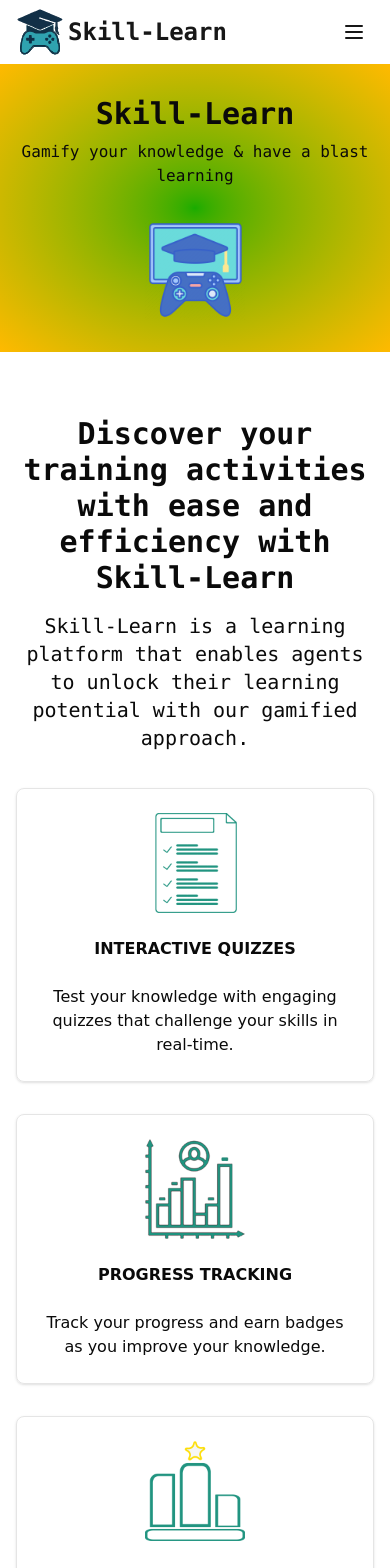
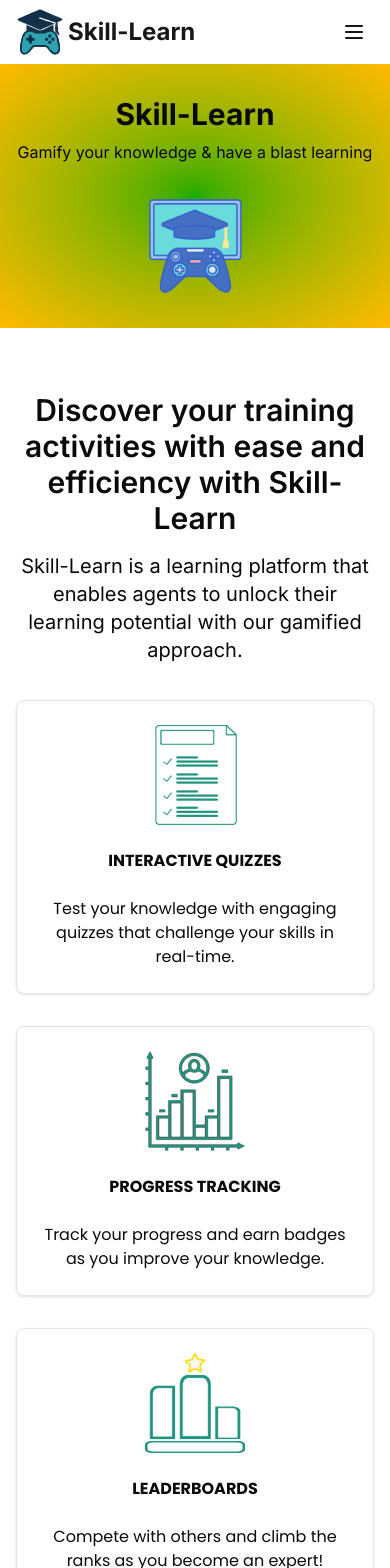
Before and after one commit to Coding-with-Thang/skill-learn, a Next.js app: page / in a window 390 px wide. Shown: the top 1568 px of the page. Built offline with nearby package versions, Linux system fonts and the light colour scheme; no server answers.

Commit message:
Unified font

```diff
--- a/package.json
+++ b/package.json
@@ -31,6 +31,7 @@
     "@radix-ui/react-separator": "^1.1.2",
     "@radix-ui/react-slot": "^1.2.3",
     "@radix-ui/react-switch": "^1.2.5",
+    "@radix-ui/react-toggle": "^1.1.10",
     "@radix-ui/react-tooltip": "^1.1.8",
     "@tailwindcss/postcss": "^4.1.8",
     "@tiptap/extension-text-align": "^3.6.2",
--- a/src/app/globals.css
+++ b/src/app/globals.css
@@ -118,11 +118,11 @@
   --transition-slow: 0.5s cubic-bezier(0.4, 0, 0.2, 1);
 
   /* Typography */
-  --font-sans: system-ui, -apple-system, BlinkMacSystemFont, "Segoe UI", Roboto,
+  --font-sans: Inter, system-ui, -apple-system, BlinkMacSystemFont, "Segoe UI", Roboto,
     "Helvetica Neue", Arial, sans-serif;
-  --font-mono: "SF Mono", Monaco, "Cascadia Code", "Roboto Mono", Consolas,
+  --font-mono: "JetBrains Mono", "SF Mono", Monaco, "Cascadia Code", "Roboto Mono", Consolas,
     "Courier New", monospace;
-  --font-display: "Fredoka One", "Comic Sans MS", cursive, sans-serif;
+  --font-display: Poppins, "Fredoka One", "Comic Sans MS", cursive, sans-serif;
 }
 
 .dark {
--- a/src/app/layout.jsx
+++ b/src/app/layout.jsx
@@ -21,8 +21,14 @@ export default function RootLayout({ children }) {
       <html lang="en" suppressHydrationWarning>
         <head>
           <meta name="viewport" content="width=device-width, initial-scale=1" />
+          <link rel="preconnect" href="https://fonts.googleapis.com" />
+          <link rel="preconnect" href="https://fonts.gstatic.com" crossOrigin="anonymous" />
+          <link
+            href="https://fonts.googleapis.com/css2?family=Inter:wght@300;400;500;600;700;800&family=JetBrains+Mono:wght@300;400;500;600;700&family=Poppins:wght@300;400;500;600;700;800&display=swap"
+            rel="stylesheet"
+          />
         </head>
-        <body className="flex flex-col min-h-screen" style={{ background: "var(--background)", color: "var(--foreground)", fontFamily: "var(--font-mono)", transition: "var(--transition)" }}>
+        <body className="flex flex-col min-h-screen font-sans" style={{ background: "var(--background)", color: "var(--foreground)", transition: "var(--transition-normal)" }}>
           <ErrorBoundaryProvider>
             <Header />
             {children}
--- a/src/app/themes.css
+++ b/src/app/themes.css
@@ -108,7 +108,7 @@
   --transition-slow: 0.5s cubic-bezier(0.4, 0, 0.2, 1);
 
   /* Typography */
-  --font-display: "Fredoka One", "Comic Sans MS", cursive, sans-serif;
+  --font-display: Poppins, "Fredoka One", "Comic Sans MS", cursive, sans-serif;
 }
 
 [data-theme="sunset"] {
@@ -221,5 +221,5 @@
   --transition-slow: 0.5s cubic-bezier(0.4, 0, 0.2, 1);
 
   /* Typography */
-  --font-display: "Fredoka One", "Comic Sans MS", cursive, sans-serif;
+  --font-display: Poppins, "Fredoka One", "Comic Sans MS", cursive, sans-serif;
 }
--- a/src/components/ui/enhanced-input.jsx
+++ b/src/components/ui/enhanced-input.jsx
@@ -28,7 +28,7 @@ const EnhancedInput = React.forwardRef(({
       <input
         type={inputType}
         className={cn(
-          "flex w-full rounded-md border bg-input px-3 py-1 text-base shadow-sm transition-all duration-200 file:border-0 file:bg-transparent file:text-sm file:font-medium file:text-foreground placeholder:text-muted-foreground disabled:cursor-not-allowed disabled:opacity-50 md:text-sm",
+          "flex w-full rounded-md border bg-input px-3 py-1 text-base shadow-sm transition-all duration-200 file:border-0 file:bg-input file:text-sm file:font-medium file:text-foreground placeholder:text-muted-foreground disabled:cursor-not-allowed disabled:opacity-50 md:text-sm",
           // Size variants
           size === "sm" && "h-8 text-sm px-2",
           size === "default" && "h-9 px-3",
--- a/src/components/ui/input.jsx
+++ b/src/components/ui/input.jsx
@@ -7,7 +7,7 @@ const Input = React.forwardRef(({ className, type, ...props }, ref) => {
     (<input
       type={type}
       className={cn(
-        "flex h-9 w-full rounded-md border border-input bg-input px-3 py-1 text-base shadow-sm transition-colors duration-normal file:border-0 file:bg-transparent file:text-sm file:font-medium file:text-foreground placeholder:text-muted-foreground hover:bg-input-hover focus-visible:outline-none focus-visible:ring-2 focus-visible:ring-ring-primary focus-visible:ring-offset-2 disabled:cursor-not-allowed disabled:opacity-50 md:text-sm",
+        "flex h-9 w-full rounded-md border border-input bg-input px-3 py-1 text-base shadow-sm transition-colors duration-normal file:border-0 file:bg-input file:text-sm file:font-medium file:text-foreground placeholder:text-muted-foreground hover:bg-input-hover focus-visible:outline-none focus-visible:ring-2 focus-visible:ring-ring-primary focus-visible:ring-offset-2 disabled:cursor-not-allowed disabled:opacity-50 md:text-sm",
         className
       )}
       ref={ref}
--- a/src/components/ui/select.jsx
+++ b/src/components/ui/select.jsx
@@ -16,7 +16,7 @@ const SelectTrigger = React.forwardRef(({ className, children, ...props }, ref)
   <SelectPrimitive.Trigger
     ref={ref}
     className={cn(
-      "flex h-9 w-full items-center justify-between whitespace-nowrap rounded-md border border-input bg-transparent px-3 py-2 text-sm shadow-xs ring-offset-background placeholder:text-muted-foreground focus:outline-hidden focus:ring-1 focus:ring-ring disabled:cursor-not-allowed disabled:opacity-50 [&>span]:line-clamp-1",
+      "flex h-9 w-full items-center justify-between whitespace-nowrap rounded-md border border-input bg-input px-3 py-2 text-sm shadow-xs ring-offset-background placeholder:text-muted-foreground focus:outline-hidden focus:ring-1 focus:ring-ring disabled:cursor-not-allowed disabled:opacity-50 [&>span]:line-clamp-1",
       className
     )}
     {...props}>
@@ -54,7 +54,7 @@ const SelectContent = React.forwardRef(({ className, children, position = "poppe
     <SelectPrimitive.Content
       ref={ref}
       className={cn(
-        "relative z-50 max-h-96 min-w-[8rem] overflow-hidden rounded-md border bg-popover text-popover-foreground shadow-md data-[state=open]:animate-in data-[state=closed]:animate-out data-[state=closed]:fade-out-0 data-[state=open]:fade-in-0 data-[state=closed]:zoom-out-95 data-[state=open]:zoom-in-95 data-[side=bottom]:slide-in-from-top-2 data-[side=left]:slide-in-from-right-2 data-[side=right]:slide-in-from-left-2 data-[side=top]:slide-in-from-bottom-2",
+        "relative z-50 max-h-96 min-w-[8rem] overflow-hidden rounded-md border bg-card text-card-foreground shadow-md data-[state=open]:animate-in data-[state=closed]:animate-out data-[state=closed]:fade-out-0 data-[state=open]:fade-in-0 data-[state=closed]:zoom-out-95 data-[state=open]:zoom-in-95 data-[side=bottom]:slide-in-from-top-2 data-[side=left]:slide-in-from-right-2 data-[side=right]:slide-in-from-left-2 data-[side=top]:slide-in-from-bottom-2",
         position === "popper" &&
         "data-[side=bottom]:translate-y-1 data-[side=left]:-translate-x-1 data-[side=right]:translate-x-1 data-[side=top]:-translate-y-1",
         className
--- a/src/components/ui/textarea.jsx
+++ b/src/components/ui/textarea.jsx
@@ -10,7 +10,7 @@ function Textarea({
     <textarea
       data-slot="textarea"
       className={cn(
-        "border-input placeholder:text-muted-foreground focus-visible:border-ring focus-visible:ring-ring/50 aria-invalid:ring-destructive/20 dark:aria-invalid:ring-destructive/40 aria-invalid:border-destructive dark:bg-input/30 flex field-sizing-content min-h-16 w-full rounded-md border bg-transparent px-3 py-2 text-base shadow-xs transition-[color,box-shadow] outline-none focus-visible:ring-[3px] disabled:cursor-not-allowed disabled:opacity-50 md:text-sm",
+        "border-input placeholder:text-muted-foreground focus-visible:border-ring focus-visible:ring-ring/50 aria-invalid:ring-destructive/20 dark:aria-invalid:ring-destructive/40 aria-invalid:border-destructive dark:bg-input/30 flex field-sizing-content min-h-16 w-full rounded-md border bg-input px-3 py-2 text-base shadow-xs transition-[color,box-shadow] outline-none focus-visible:ring-[3px] disabled:cursor-not-allowed disabled:opacity-50 md:text-sm",
         className
       )}
       {...props} />
--- a/tailwind.config.mjs
+++ b/tailwind.config.mjs
@@ -1,4 +1,5 @@
 import { fontFamily } from "tailwindcss/defaultTheme";
+import { fonts } from "./src/config/fonts.js";
 
 /** @type {import('tailwindcss').Config} */
 export default {
@@ -11,7 +12,9 @@ export default {
   theme: {
     extend: {
       fontFamily: {
-        sans: ["var(--font-sans)", ...fontFamily.sans],
+        sans: ["var(--font-sans)", ...fonts.sans],
+        mono: ["var(--font-mono)", ...fonts.mono],
+        display: ["var(--font-display)", ...fonts.display],
       },
       borderRadius: {
         sm: "var(--radius-sm)",
```
Also changed, not shown: 1 other file (tests, documents, lock files or other folders).
